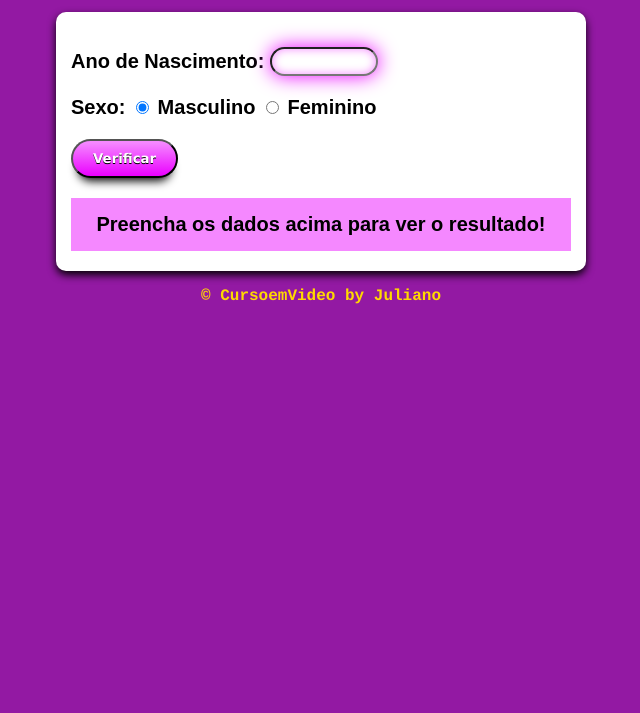
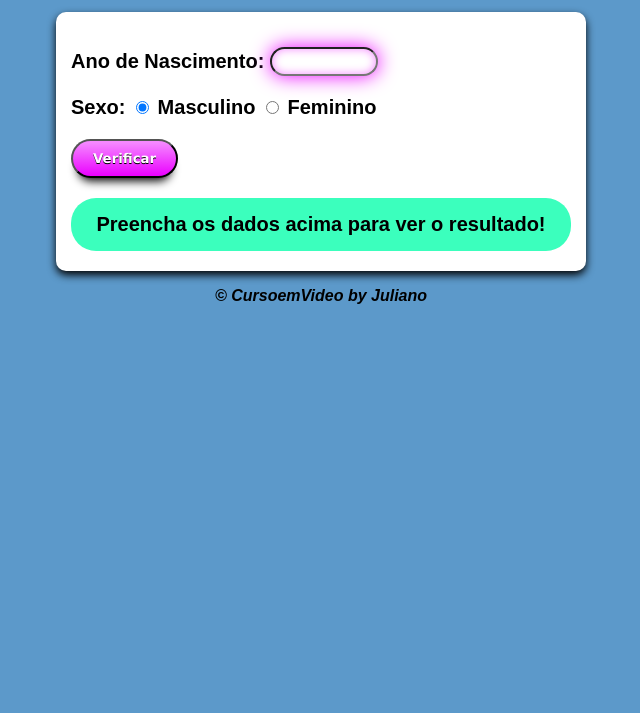
Before and after one commit to julianodepaula/javascript, a website: page aula12ex/ex015/modelo.html in a window 1280 px wide. Shown: the part 87-800 px from the top of the page, without its empty margins (319-959 px from the left). Drawn offline with Linux system fonts and the light colour scheme.

Commit message:
Mais personal

```diff
--- a/aula12ex/ex015/estilo.css
+++ b/aula12ex/ex015/estilo.css
@@ -44,14 +44,15 @@ section.card {
 }
 
 div#res {
-    background: rgb(245, 136, 255);
+    background: #00ffaac4;
+    border-radius:25px;
     padding: 15px;
     margin-bottom: 5px;
     text-align: center;
 }
 
 body {
-    background: rgb(147, 25, 163);
+    background: #5c99ca;
     font: bold 15pt Arial;
 }
 
@@ -72,7 +73,8 @@ section {
 
 footer {
 
-    color: rgb(255, 217, 0);
+    color: #000000;
     text-align: center;
-    font: bold 12pt Courier;
+    font: bold 12pt Arial;
+    font-style: italic;
 }
```
